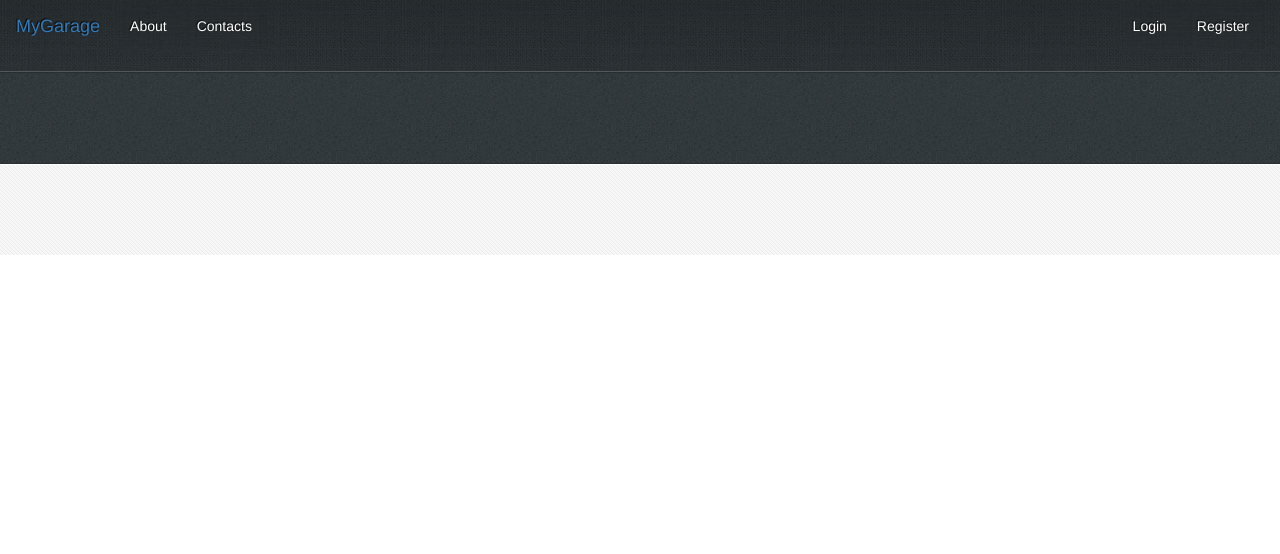
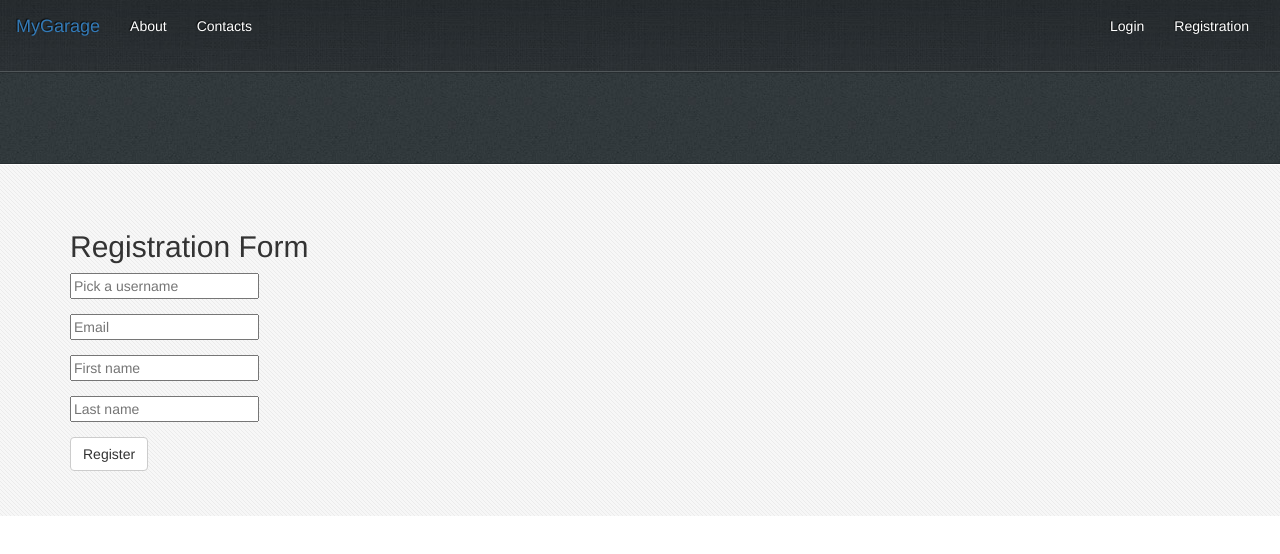
Before and after one commit to lpfan/mygarage, a plain HTML site: page frontend/index.html at #!/registration in a window 1280 px wide. Drawn offline with nearby package versions, Linux system fonts and the light colour scheme; some packages are replaced by stand-ins of ours.

Commit message:
added registration page with simple form

```diff
--- a/frontend/index.html
+++ b/frontend/index.html
@@ -36,7 +36,7 @@
                     </ul>
                     <ul class="nav navbar-nav navbar-right">
                         <li><a href="#">Login</a></li>
-                        <li><a href="#">Register</a></li>
+                        <li><a ui-sref="public.registration">Registration</a></li>
                     </ul>
                 </div>
                 <!-- /.navbar-collapse -->
--- a/frontend/src/public/public.routes.js
+++ b/frontend/src/public/public.routes.js
@@ -16,5 +16,9 @@
         url: '/',
         templateUrl: 'src/public/home/home.html'
       })
+      .state('public.registration', {
+        url: '/registration',
+        templateUrl: 'src/public/registration/registration.html'
+      })
   }
 })()
--- /dev/null
+++ b/frontend/src/public/registration/registration.html
@@ -0,0 +1,18 @@
+<h2>
+  Registration Form
+</h2>
+<form name="registrationForm" novalidate>
+    <div class="form-group">
+        <input type="text" name="username" placeholder="Pick a username" />
+    </div>
+    <div class="form-group">
+        <input type="email" name="email" placeholder="Email" />
+    </div>
+    <div class="form-group">
+        <input type="text" name="firstName" placeholder="First name" />
+    </div>
+    <div class="form-group">
+        <input type="text" name="lastName" placeholder="Last name" />
+    </div>
+    <button type="submit" class="btn btn-default">Register</button>
+</form>
```
